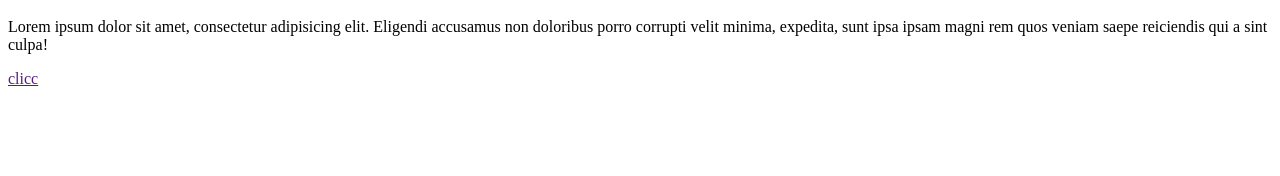
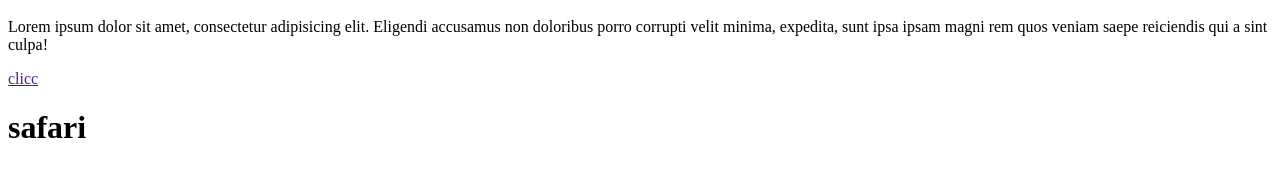
Before and after one commit to m-sabouri-1990/w17, a plain HTML site: page index.html in a window 1280 px wide. Shown: the part 310-486 px from the top of the page. Drawn offline with Linux system fonts and the light colour scheme.

Commit message:
Update index.html

```diff
--- a/index.html
+++ b/index.html
@@ -11,6 +11,7 @@
         <img src="https://cdn.prod.website-files.com/684afec0a4c0b1f83bda33ea/68529b3a0ce1e4a1d6e72db8_gallery-img-bl.webp" alt="">
         <p>Lorem ipsum dolor sit amet, consectetur adipisicing elit. Eligendi accusamus non doloribus porro corrupti velit minima, expedita, sunt ipsa ipsam magni rem quos veniam saepe reiciendis qui a sint culpa!</p>
         <a href="">clicc</a>
+        <h1>safari</h1>
     </div>
 </body>
 </html>
```
